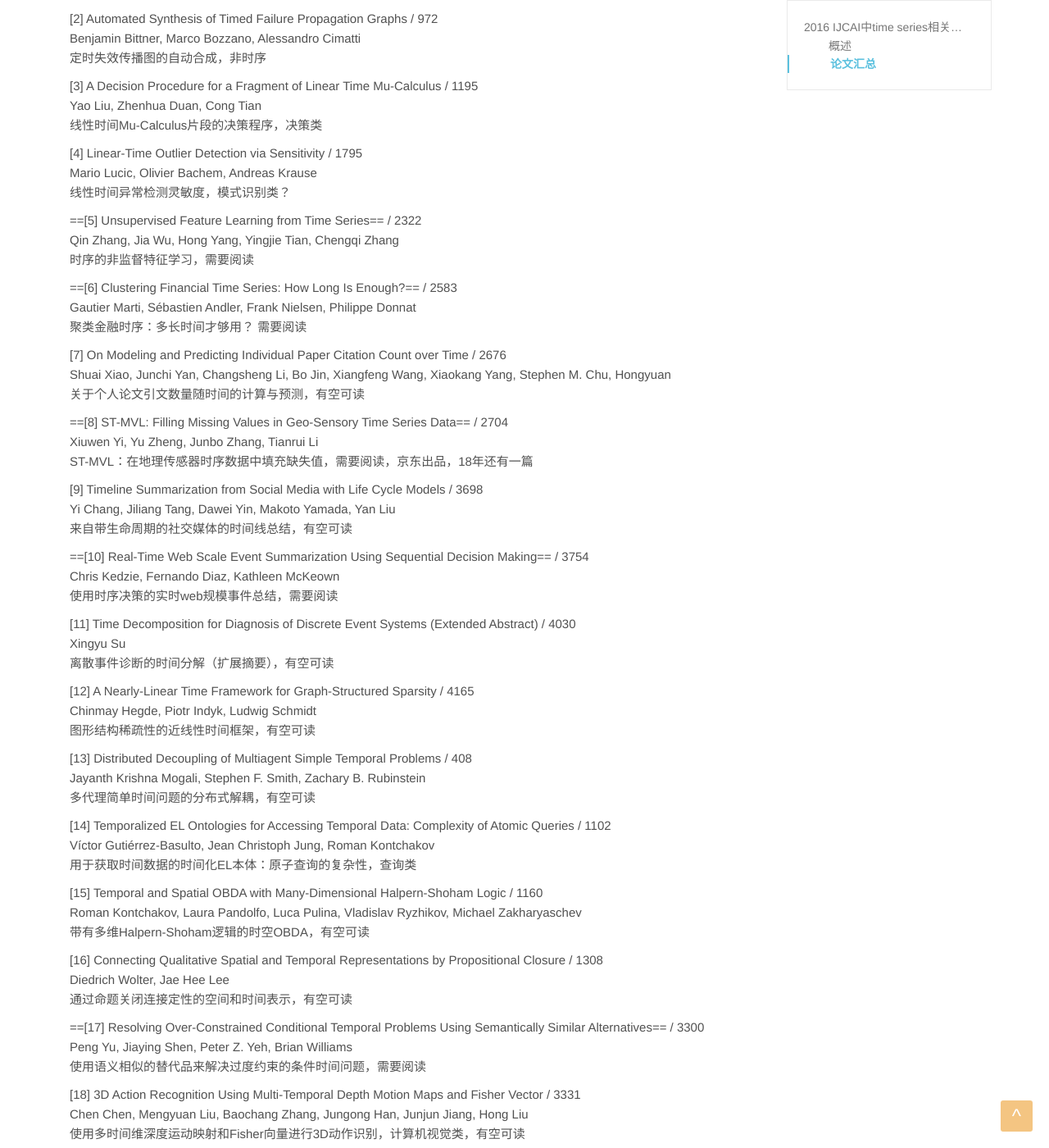
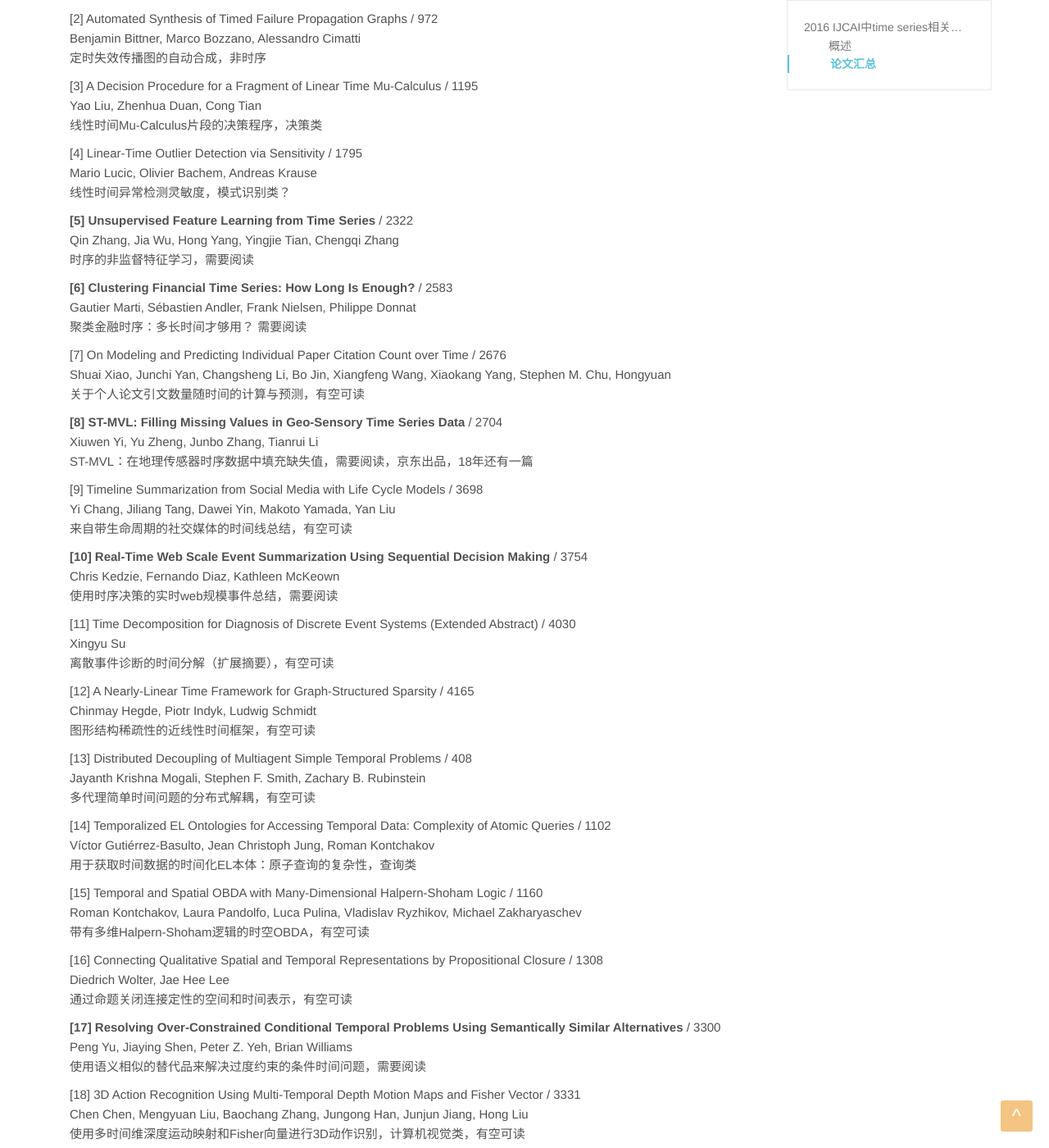
Before and after one commit to imxuemei/imxuemei.github.io, a Jekyll site: the page built from _posts/2018-11-22-ijcai-2016-time-series-summary.md, in a window 1280 px wide and 1400 px high, scrolled down 486 px. Shown: the whole window at 82% size. Built offline with Jekyll 4.4.1, drawn with Linux system fonts in a browser that asks for light colours; comment, search, counter and statistics services are not loaded; some of the changed text lies outside the part shown.

Commit message:
2016 ijcai

```diff
--- a/_posts/2018-11-22-ijcai-2016-time-series-summary.md
+++ b/_posts/2018-11-22-ijcai-2016-time-series-summary.md
@@ -19,6 +19,7 @@ Shaofei Chen, Tim Baarslag, Dengji Zhao, Jing Chen, Lincheng Shen
 Benjamin Bittner, Marco Bozzano, Alessandro Cimatti
 定时失效传播图的自动合成，非时序
 
+<!-- more -->
 [3] A Decision Procedure for a Fragment of Linear Time Mu-Calculus / 1195
 Yao Liu, Zhenhua Duan, Cong Tian
 线性时间Mu-Calculus片段的决策程序，决策类
@@ -27,11 +28,11 @@ Yao Liu, Zhenhua Duan, Cong Tian
 Mario Lucic, Olivier Bachem, Andreas Krause
 线性时间异常检测灵敏度，模式识别类？
 
-==[5] Unsupervised Feature Learning from Time Series== / 2322
+**[5] Unsupervised Feature Learning from Time Series** / 2322
 Qin Zhang, Jia Wu, Hong Yang, Yingjie Tian, Chengqi Zhang
 时序的非监督特征学习，需要阅读
 
-==[6] Clustering Financial Time Series: How Long Is Enough?== / 2583
+**[6] Clustering Financial Time Series: How Long Is Enough?** / 2583
 Gautier Marti, Sébastien Andler, Frank Nielsen, Philippe Donnat
 聚类金融时序：多长时间才够用？ 需要阅读
 
@@ -39,7 +40,7 @@ Gautier Marti, Sébastien Andler, Frank Nielsen, Philippe Donnat
 Shuai Xiao, Junchi Yan, Changsheng Li, Bo Jin, Xiangfeng Wang, Xiaokang Yang, Stephen M. Chu, Hongyuan
 关于个人论文引文数量随时间的计算与预测，有空可读
 
-==[8] ST-MVL: Filling Missing Values in Geo-Sensory Time Series Data== / 2704
+**[8] ST-MVL: Filling Missing Values in Geo-Sensory Time Series Data** / 2704
 Xiuwen Yi, Yu Zheng, Junbo Zhang, Tianrui Li
 ST-MVL：在地理传感器时序数据中填充缺失值，需要阅读，京东出品，18年还有一篇
 
@@ -47,7 +48,7 @@ ST-MVL：在地理传感器时序数据中填充缺失值，需要阅读，京
 Yi Chang, Jiliang Tang, Dawei Yin, Makoto Yamada, Yan Liu
 来自带生命周期的社交媒体的时间线总结，有空可读
 
-==[10] Real-Time Web Scale Event Summarization Using Sequential Decision Making== / 3754
+**[10] Real-Time Web Scale Event Summarization Using Sequential Decision Making** / 3754
 Chris Kedzie, Fernando Diaz, Kathleen McKeown
 使用时序决策的实时web规模事件总结，需要阅读
 
@@ -75,7 +76,7 @@ Roman Kontchakov, Laura Pandolfo, Luca Pulina, Vladislav Ryzhikov, Michael Zakha
 Diedrich Wolter, Jae Hee Lee
 通过命题关闭连接定性的空间和时间表示，有空可读
 
-==[17] Resolving Over-Constrained Conditional Temporal Problems Using Semantically Similar Alternatives== / 3300
+**[17] Resolving Over-Constrained Conditional Temporal Problems Using Semantically Similar Alternatives** / 3300
 Peng Yu, Jiaying Shen, Peter Z. Yeh, Brian Williams
 使用语义相似的替代品来解决过度约束的条件时间问题，需要阅读
 
@@ -99,7 +100,7 @@ Yingwei Pan, Yehao Li, Ting Yao, Tao Mei, Houqiang Li, Yong Rui
 Alberto Camacho
 不确定性和时间延长目标下的规划，规划类
 
-==[23] Are Spiking Neural Networks Useful for Classifying and Early Recognition of Spatio-Temporal Patterns?== / 4022
+**[23] Are Spiking Neural Networks Useful for Classifying and Early Recognition of Spatio-Temporal Patterns?** / 4022
 Banafsheh Rekabdar
 尖峰神经网络是否可用于时空模式的分类和早期识别？需要阅读
 
```
